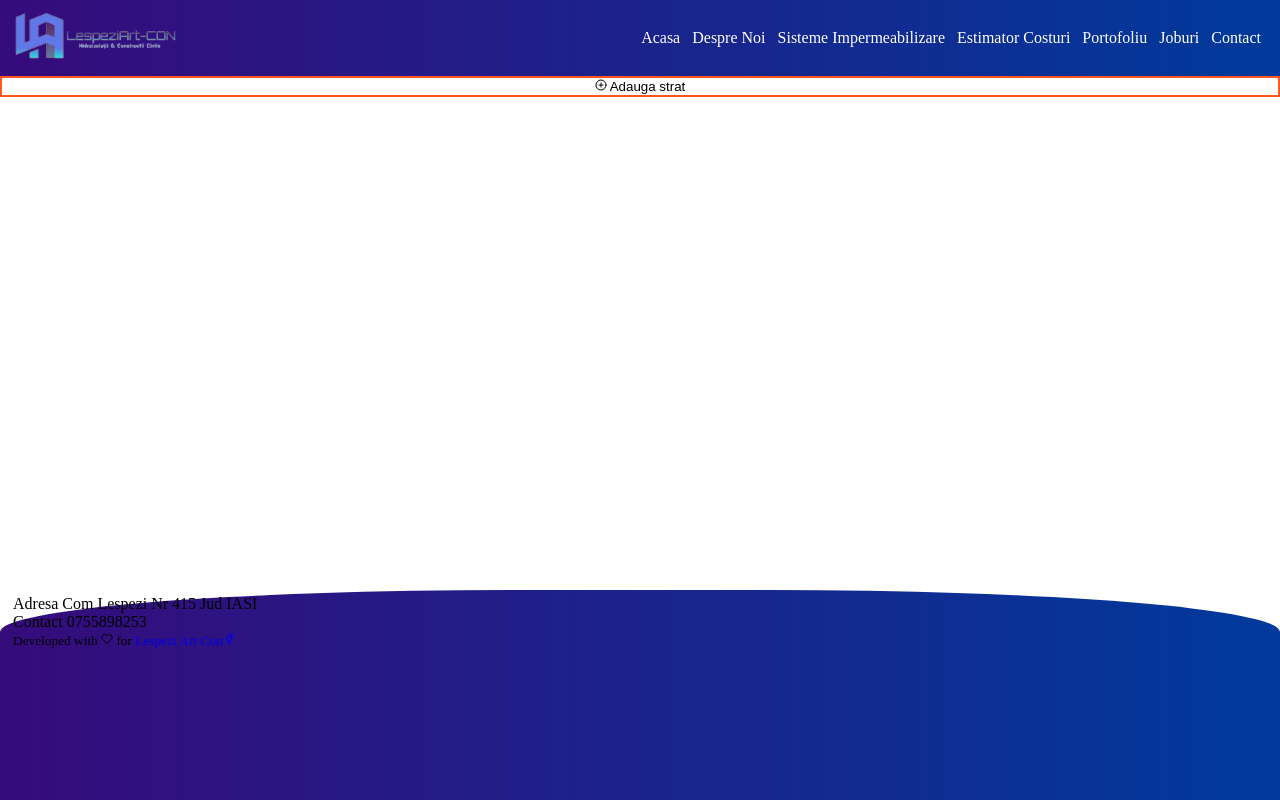
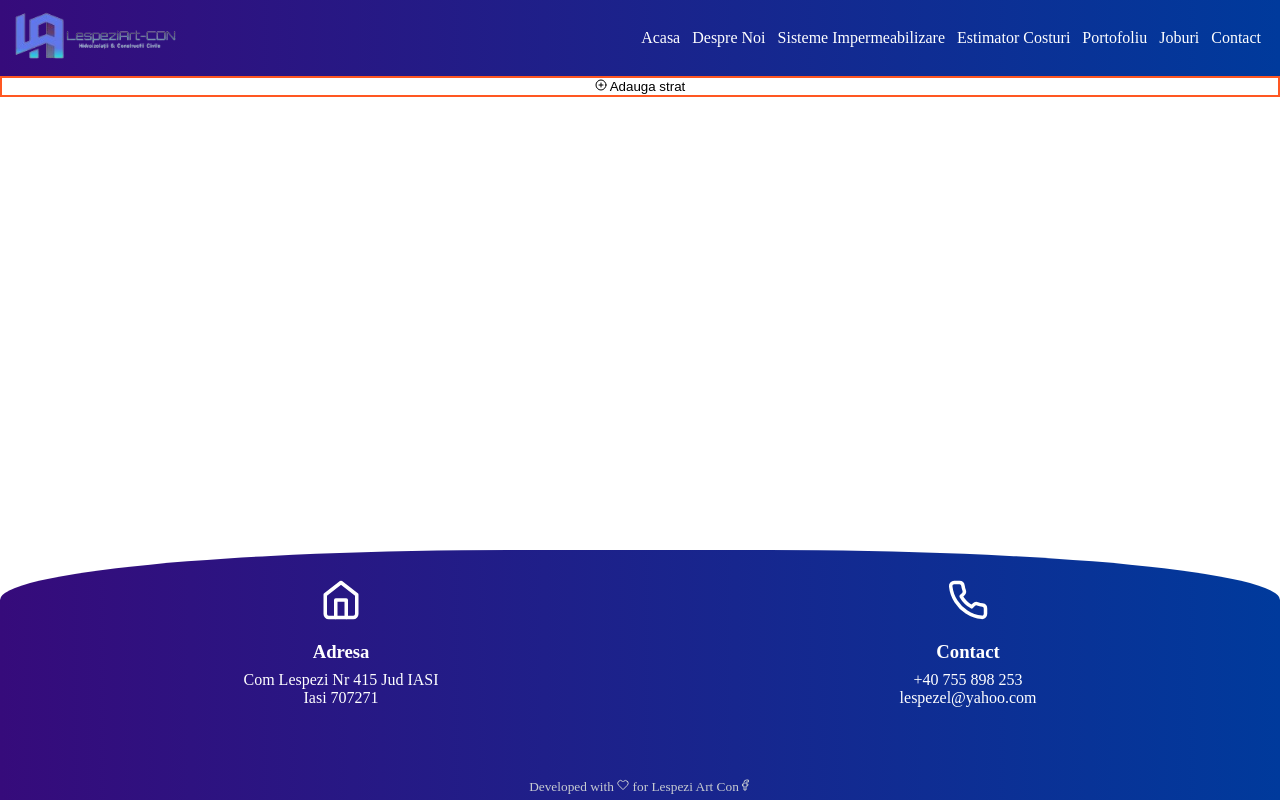
Before and after one commit to viman39/constructjs, a React (Create React App) app: page /constructjs/calculator in a window 1280 px wide. Built offline with nearby package versions, Linux system fonts and the light colour scheme.

Commit message:
new footer

```diff
--- a/src/components/Footer/Footer.tsx
+++ b/src/components/Footer/Footer.tsx
@@ -1,4 +1,4 @@
-import { Heart, Facebook } from "react-feather";
+import { Heart, Facebook, Home, Phone } from "react-feather";
 import "./footer.scss";
 import { scrollElementIntoView } from "../../utils/dom";
 
@@ -9,8 +9,27 @@ export const scrollContactIntoView = () => {
 export const Footer = () => {
   return (
     <footer className="grid-footer" id="contactUs-footer">
-      <div>Adresa Com Lespezi Nr 415 Jud IASI</div>
-      <div>Contact 0755898253</div>
+      <div>
+        <div>
+          <Home size={42} />
+          <h3 className="mt-sm mb-xs">Adresa</h3>
+          <a
+            href="https://www.google.com/maps/search/?api=1&query=Iasi+Lespezi&query_place_id=ChIJAb29dBovNUcR8GutJifXyjQ"
+            target="_blank"
+          >
+            Com Lespezi Nr 415 Jud IASI
+          </a>{" "}
+          <br />
+          <span>Iasi 707271</span>
+        </div>
+        <div>
+          <Phone size={42} />
+          <h3 className="mt-sm mb-xs">Contact</h3>
+          <a href="tel:+40755898253">+40 755 898 253</a> <br />
+          <a href="mailto:lespezel@yahoo.com">lespezel@yahoo.com</a> <br />
+        </div>
+      </div>
+
       <small>
         Developed with <Heart size={12} /> for{" "}
         <a
--- a/src/components/Footer/footer.scss
+++ b/src/components/Footer/footer.scss
@@ -4,10 +4,52 @@
   grid-area: footer;
   padding: 5px 13px;
   background: $background;
-  height: 200px;
+  height: 30dvh;
   border-radius: 40%/ 20% 20% 0 0;
+  display: flex;
+  flex-direction: column;
+  justify-content: space-between;
+
+  > div {
+    margin-top: 3dvh;
+    display: flex;
+    color: $white;
+    justify-content: space-around;
+    align-items: baseline;
+    text-align: center;
+
+    a {
+      color: $white;
+      text-decoration: none;
+
+      &:hover {
+        text-decoration: underline;
+      }
+    }
+  }
+
+  small {
+    align-self: center;
+    color: $secondary;
+
+    a {
+      color: $secondary;
+    }
+  }
 
   @media (max-width: $layout-breakpoint-small) {
     border-radius: 40% / 10% 10% 0 0;
+    align-items: center;
+    height: 45dvh;
+
+    > div {
+      flex-direction: column;
+      align-items: center;
+      margin-top: 0;
+
+      > div {
+        margin-top: 5dvh;
+      }
+    }
   }
 }
```
